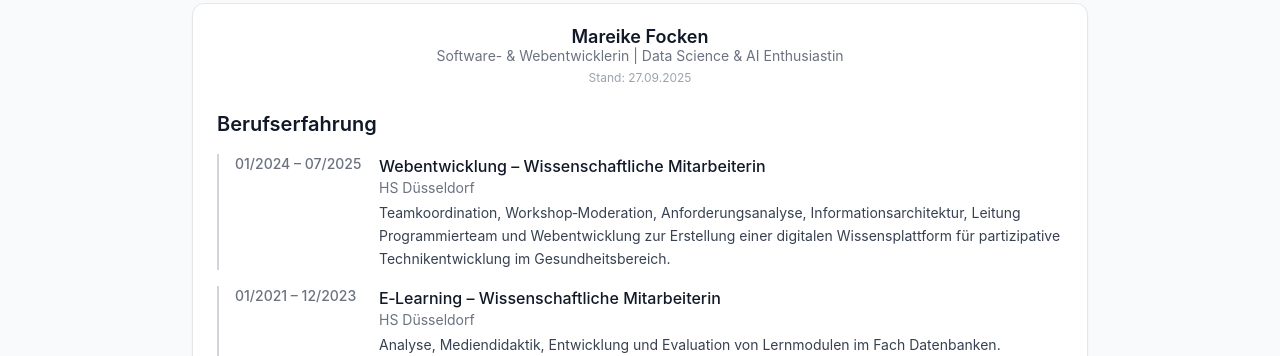
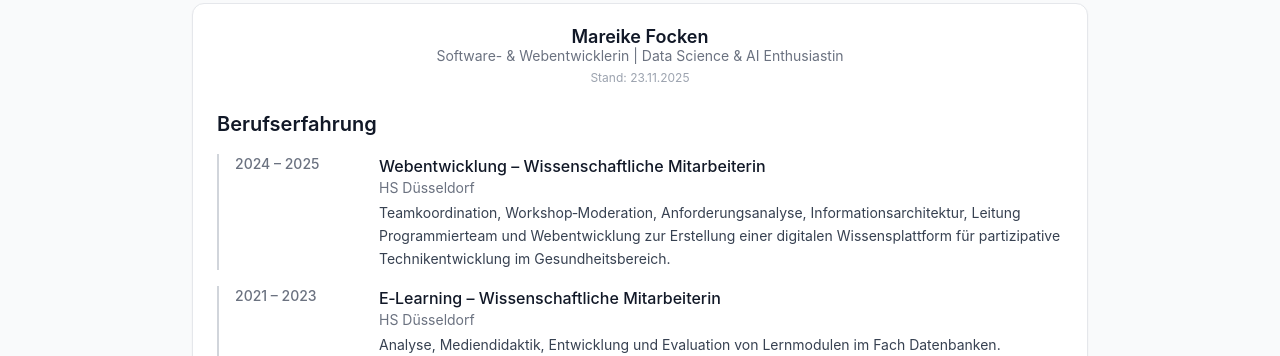
Before and after one commit to mafo3186/me, a Next.js app: page /resume in a window 1280 px wide. Shown: the part 210-566 px from the top of the page. Built offline with nearby package versions, Linux system fonts and the light colour scheme.

Commit message:
update dates

```diff
--- a/app/resume/page.tsx
+++ b/app/resume/page.tsx
@@ -19,20 +19,20 @@ interface Education {
 }
 
 export default function Resume() {
-  const currentDate = '27.09.2025';
+  const currentDate = '23.11.2025';
 
   const experiences: Experience[] = [
     {
       title: 'Webentwicklung – Wissenschaftliche Mitarbeiterin',
       organization: 'HS Düsseldorf',
-      period: '01/2024 – 07/2025',
+      period: '2024 – 2025',
       description:
         'Teamkoordination, Workshop‑Moderation, Anforderungsanalyse, Informationsarchitektur, Leitung Programmierteam und Webentwicklung zur Erstellung einer digitalen Wissensplattform für partizipative Technikentwicklung im Gesundheitsbereich.',
     },
     {
       title: 'E‑Learning – Wissenschaftliche Mitarbeiterin',
       organization: 'HS Düsseldorf',
-      period: '01/2021 – 12/2023',
+      period: '2021 – 2023',
       description: 'Analyse, Mediendidaktik, Entwicklung und Evaluation von Lernmodulen im Fach Datenbanken.',
     },
     {
```
